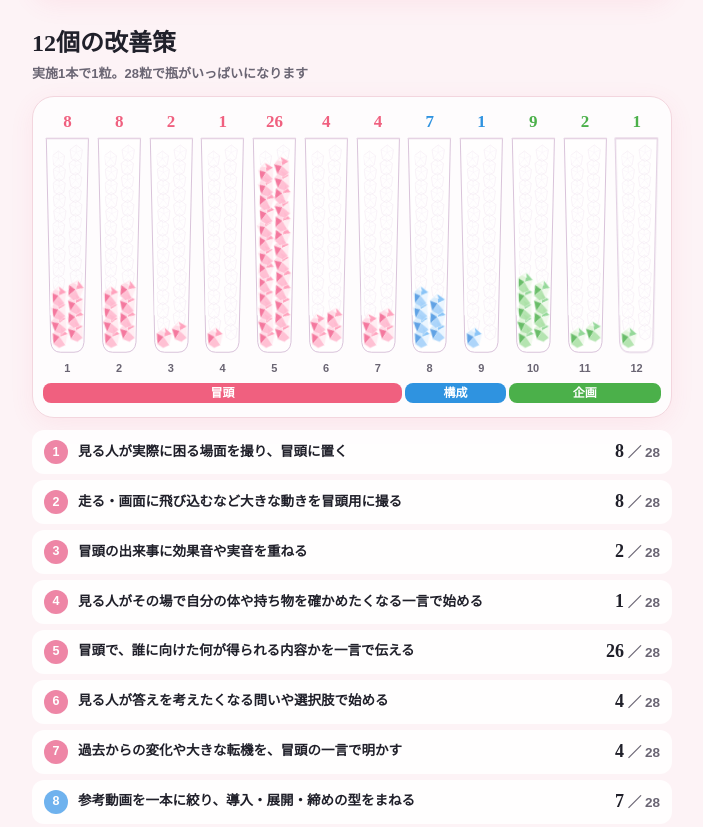
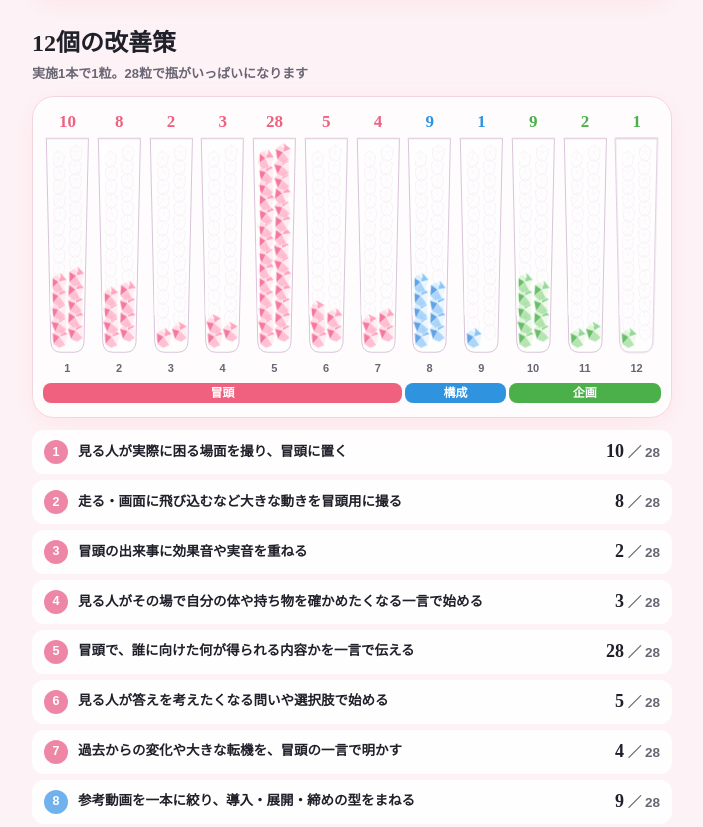
Before and after one commit to yudaikawaguchi1207/sakiyomi-kasetsu-progress, a plain HTML site: page index.html in a window 1280 px wide. Shown: the part 1551-2378 px from the top of the page, without its empty margins (288-991 px from the left). Drawn offline with Linux system fonts and the light colour scheme; a web font is replaced by a local one.

Commit message:
進捗を自動更新

```diff
--- a/index.html
+++ b/index.html
@@ -299,8 +299,8 @@ document.body.classList.add('introducing');
 
 /* ここの数字だけ書き換えれば、光る宝石の数と表示が変わる */
 const DATA = {
-  "asOf": "11/18 時点",
-  "total": 79,
+  "asOf": "11/19 時点",
+  "total": 88,
   "goal": 340,
   "tenk": 4,
   "perGoal": 28,
@@ -310,7 +310,7 @@ const DATA = {
       "no": 1,
       "g": "pink",
       "text": "見る人が実際に困る場面を撮り、冒頭に置く",
-      "count": 8
+      "count": 10
     },
     {
       "no": 2,
@@ -328,19 +328,19 @@ const DATA = {
       "no": 4,
       "g": "pink",
       "text": "見る人がその場で自分の体や持ち物を確かめたくなる一言で始める",
-      "count": 1
+      "count": 3
     },
     {
       "no": 5,
       "g": "pink",
       "text": "冒頭で、誰に向けた何が得られる内容かを一言で伝える",
-      "count": 26
+      "count": 28
     },
     {
       "no": 6,
       "g": "pink",
       "text": "見る人が答えを考えたくなる問いや選択肢で始める",
-      "count": 4
+      "count": 5
     },
     {
       "no": 7,
@@ -352,7 +352,7 @@ const DATA = {
       "no": 8,
       "g": "blue",
       "text": "参考動画を一本に絞り、導入・展開・締めの型をまねる",
-      "count": 7
+      "count": 9
     },
     {
       "no": 9,
```
